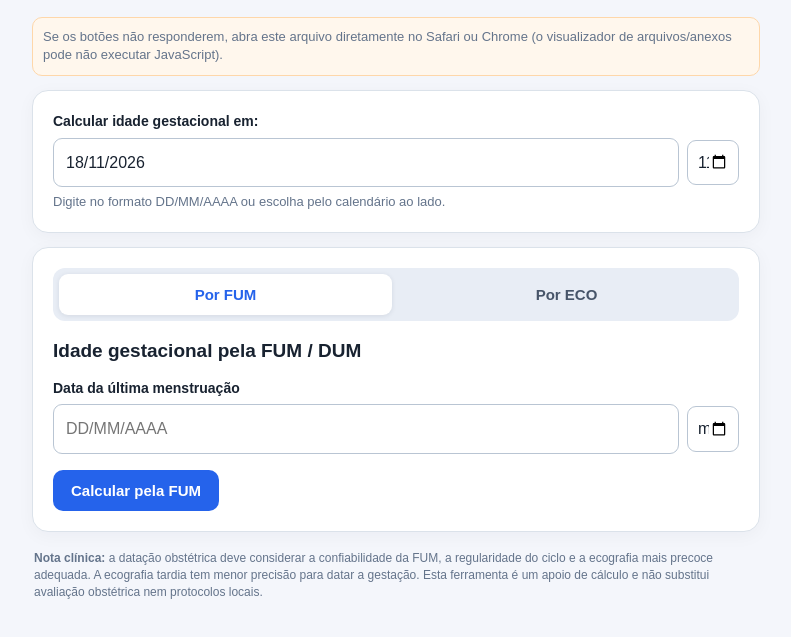
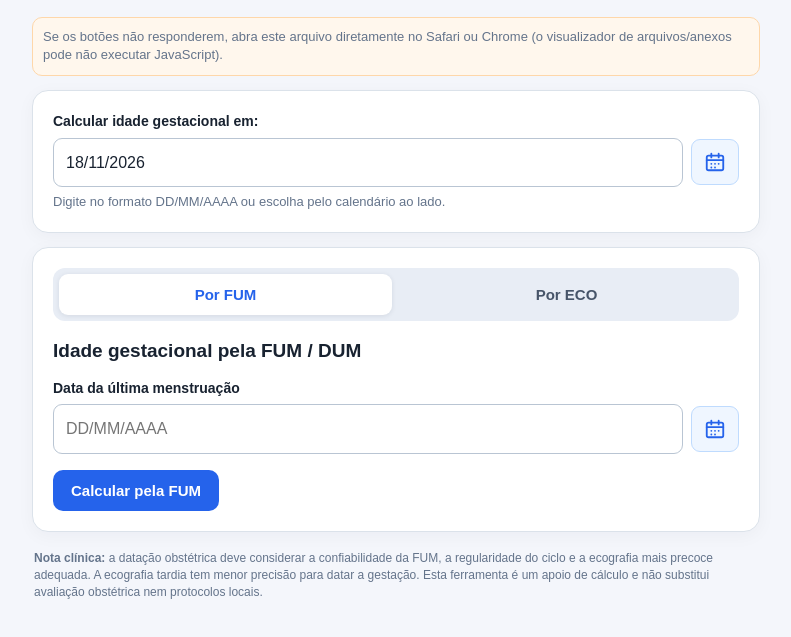
Before and after one commit to marcelofstablet/calculadora-gestacional, a plain HTML site: page index.html in a window 1280 px wide. Shown: the part 107-744 px from the top of the page, without its empty margins (244-1035 px from the left). Drawn offline with Linux system fonts and the light colour scheme.

Commit message:
Add files via upload

```diff
--- a/index.html
+++ b/index.html
@@ -19,9 +19,11 @@ h2{font-size:19px;margin:0 0 14px}
 .field label{display:block;font-weight:700;font-size:14px;margin-bottom:6px}
 input{width:100%;padding:12px;border:1px solid #b9c5d3;border-radius:9px;font:inherit;background:#fff;color:var(--ink)}
 input:focus{outline:3px solid #2563eb22;border-color:var(--accent)}
-.date-entry{display:flex;gap:8px;align-items:center}
+.date-entry{display:flex;gap:8px;align-items:center;position:relative}
 .date-entry input[type="text"]{min-width:0;flex:1}
-.date-entry input[type="date"]{width:52px;min-width:52px;padding:9px;cursor:pointer}
+.calendar-btn{width:48px;height:46px;min-width:48px;padding:0;display:flex;align-items:center;justify-content:center;background:#eff6ff;color:#2563eb;border:1px solid #bfdbfe;border-radius:9px}
+.calendar-btn svg{width:22px;height:22px}
+.date-entry input[type="date"].calendar-native{position:absolute;right:0;top:0;width:48px;height:46px;margin:0;padding:0;opacity:0;cursor:pointer;z-index:2}
 .hint,.note{font-size:13px;color:var(--muted);margin-top:6px}
 .grid{display:grid;grid-template-columns:repeat(2,minmax(0,1fr));gap:14px}
 button{border:0;border-radius:10px;background:var(--accent);color:#fff;padding:12px 18px;font-weight:700;font-size:15px;cursor:pointer}
@@ -48,7 +50,9 @@ Se os botões não responderem, abra este arquivo diretamente no Safari ou Chrom
 <section class="panel">
 <div class="field">
 <label for="refDate">Calcular idade gestacional em:</label>
-<div class="date-entry"><input type="text" id="refDate" inputmode="numeric" autocomplete="off" placeholder="DD/MM/AAAA" maxlength="10"><input type="date" id="refPicker" aria-label="Selecionar data de referência no calendário" title="Escolher no calendário"></div>
+<div class="date-entry"><input type="text" id="refDate" inputmode="numeric" autocomplete="off" placeholder="DD/MM/AAAA" maxlength="10"><button class="calendar-btn" type="button" tabindex="-1" aria-hidden="true">
+<svg viewBox="0 0 24 24" fill="none" stroke="currentColor" stroke-width="2" stroke-linecap="round" stroke-linejoin="round"><rect x="3" y="5" width="18" height="16" rx="2"></rect><path d="M16 3v4M8 3v4M3 10h18"></path><path d="M8 14h.01M12 14h.01M16 14h.01M8 18h.01M12 18h.01"></path></svg>
+</button><input type="date" class="calendar-native" id="refPicker" aria-label="Selecionar data de referência no calendário" title="Escolher no calendário"></div>
 <div class="hint">Digite no formato DD/MM/AAAA ou escolha pelo calendário ao lado.</div>
 </div>
 </section>
@@ -63,7 +67,9 @@ Se os botões não responderem, abra este arquivo diretamente no Safari ou Chrom
 <h2>Idade gestacional pela FUM / DUM</h2>
 <div class="field">
 <label for="fum">Data da última menstruação</label>
-<div class="date-entry"><input type="text" id="fum" inputmode="numeric" autocomplete="off" placeholder="DD/MM/AAAA" maxlength="10"><input type="date" id="fumPicker" aria-label="Selecionar FUM no calendário" title="Escolher no calendário"></div>
+<div class="date-entry"><input type="text" id="fum" inputmode="numeric" autocomplete="off" placeholder="DD/MM/AAAA" maxlength="10"><button class="calendar-btn" type="button" tabindex="-1" aria-hidden="true">
+<svg viewBox="0 0 24 24" fill="none" stroke="currentColor" stroke-width="2" stroke-linecap="round" stroke-linejoin="round"><rect x="3" y="5" width="18" height="16" rx="2"></rect><path d="M16 3v4M8 3v4M3 10h18"></path><path d="M8 14h.01M12 14h.01M16 14h.01M8 18h.01M12 18h.01"></path></svg>
+</button><input type="date" class="calendar-native" id="fumPicker" aria-label="Selecionar FUM no calendário" title="Escolher no calendário"></div>
 </div>
 <div class="actions"><button type="button" id="calcFum">Calcular pela FUM</button></div>
 <div id="fumOut" class="hidden" aria-live="polite"></div>
@@ -75,7 +81,9 @@ Se os botões não responderem, abra este arquivo diretamente no Safari ou Chrom
 <div class="grid">
 <div class="field">
 <label for="ecoDate">Data da ecografia</label>
-<div class="date-entry"><input type="text" id="ecoDate" inputmode="numeric" autocomplete="off" placeholder="DD/MM/AAAA" maxlength="10"><input type="date" id="ecoPicker" aria-label="Selecionar data da ecografia no calendário" title="Escolher no calendário"></div>
+<div class="date-entry"><input type="text" id="ecoDate" inputmode="numeric" autocomplete="off" placeholder="DD/MM/AAAA" maxlength="10"><button class="calendar-btn" type="button" tabindex="-1" aria-hidden="true">
+<svg viewBox="0 0 24 24" fill="none" stroke="currentColor" stroke-width="2" stroke-linecap="round" stroke-linejoin="round"><rect x="3" y="5" width="18" height="16" rx="2"></rect><path d="M16 3v4M8 3v4M3 10h18"></path><path d="M8 14h.01M12 14h.01M16 14h.01M8 18h.01M12 18h.01"></path></svg>
+</button><input type="date" class="calendar-native" id="ecoPicker" aria-label="Selecionar data da ecografia no calendário" title="Escolher no calendário"></div>
 </div>
 <div class="field">
 <label for="ecoWeeks">Semanas na ECO</label>
```
